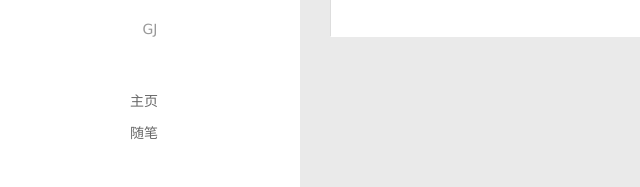
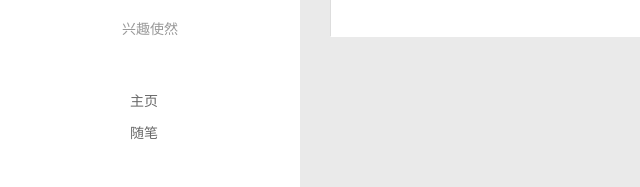
Before and after one commit to GreakJack/GreakJack.github.io, a plain HTML site: page 2018/08/05/你好，世界/index.html in a window 1280 px wide. Shown: the part 323-510 px from the top of the page, 0-640 px from the left. Drawn offline with Linux system fonts and the light colour scheme.

Commit message:
Site updated: 2018-08-05 21:59:10

```diff
--- a/2018/08/05/你好，世界/index.html
+++ b/2018/08/05/你好，世界/index.html
@@ -8,17 +8,17 @@
   <link rel="dns-prefetch" href="http://yoursite.com">
   <title>你好，世界 | GreakJack</title>
   <meta name="viewport" content="width=device-width, initial-scale=1, maximum-scale=1">
-  <meta name="description" content="code">
+  <meta name="description" content="共同进步">
 <meta property="og:type" content="article">
 <meta property="og:title" content="你好，世界">
 <meta property="og:url" content="http://yoursite.com/2018/08/05/你好，世界/index.html">
 <meta property="og:site_name" content="GreakJack">
-<meta property="og:description" content="code">
+<meta property="og:description" content="共同进步">
 <meta property="og:locale" content="中文/英文">
 <meta property="og:updated_time" content="2018-08-05T06:33:11.754Z">
 <meta name="twitter:card" content="summary">
 <meta name="twitter:title" content="你好，世界">
-<meta name="twitter:description" content="code">
+<meta name="twitter:description" content="共同进步">
 
     <link rel="alternative" href="/atom.xml" title="GreakJack" type="application/atom+xml">
 
@@ -53,7 +53,7 @@
 		  <h1 class="header-author"><a href="/">GreakJack</a></h1>
 		</hgroup>
 
-		<p class="header-subtitle">GJ</p>
+		<p class="header-subtitle">兴趣使然</p>
 
 
 		<nav class="header-menu">
@@ -113,7 +113,7 @@
 			  <h1 class="header-author js-header-author">GreakJack</h1>
 			</hgroup>
 
-			<p class="header-subtitle"><i class="icon icon-quo-left"></i>GJ<i class="icon icon-quo-right"></i></p>
+			<p class="header-subtitle"><i class="icon icon-quo-left"></i>兴趣使然<i class="icon icon-quo-right"></i></p>
 
 
 
```
Also changed, not shown: 2018/08/05/Hello-Hexo/index.html (+2 -2 lines), 2018/08/05/hello-world/index.html (+2 -2 lines), 2018/08/05/hello123/index.html (+2 -2 lines), archives/2018/08/index.html (+5 -5 lines), archives/2018/index.html (+5 -5 lines), archives/index.html (+5 -5 lines), index.html (+5 -5 lines), tags/测试标签/index.html (+5 -5 lines).
